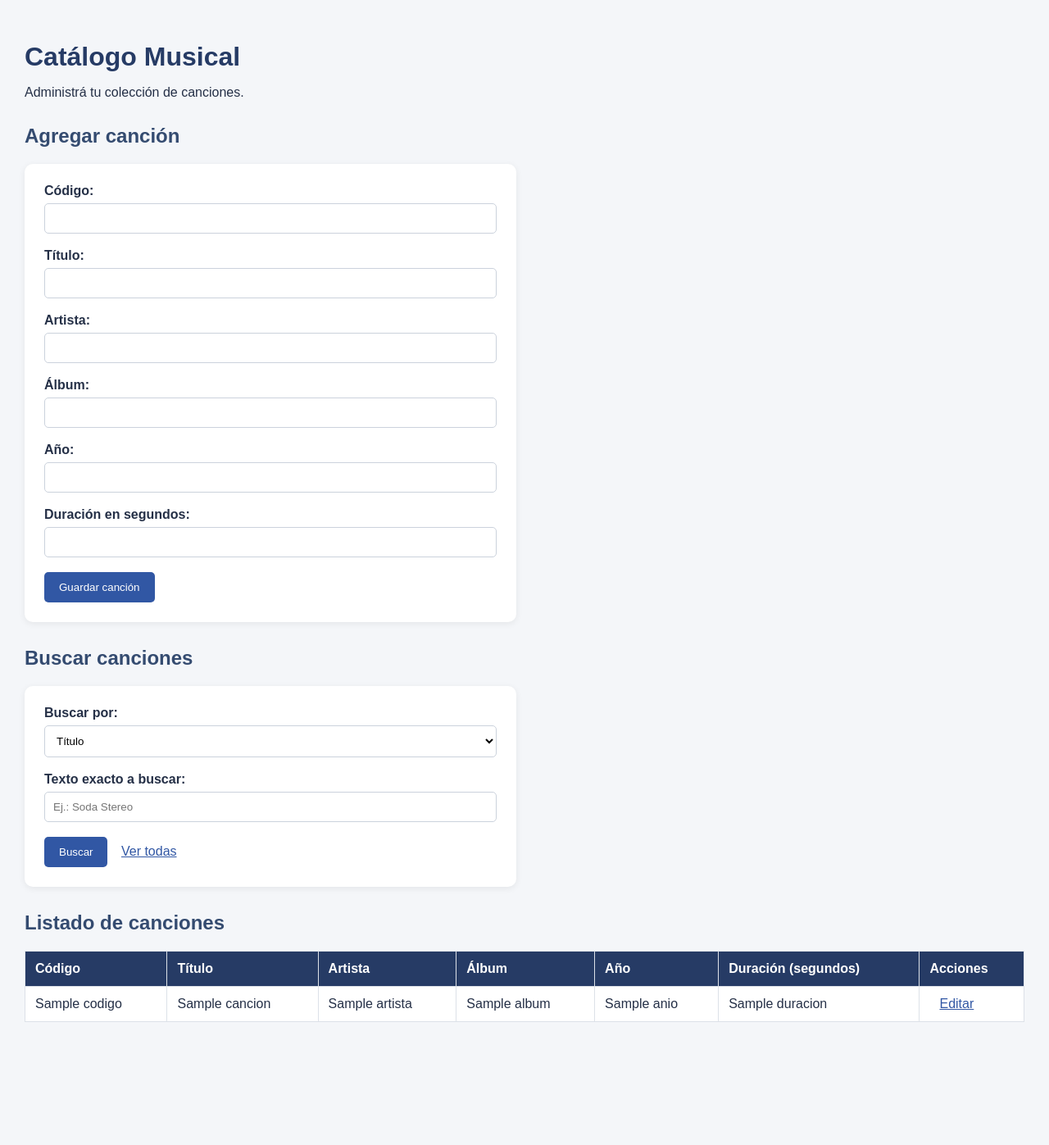
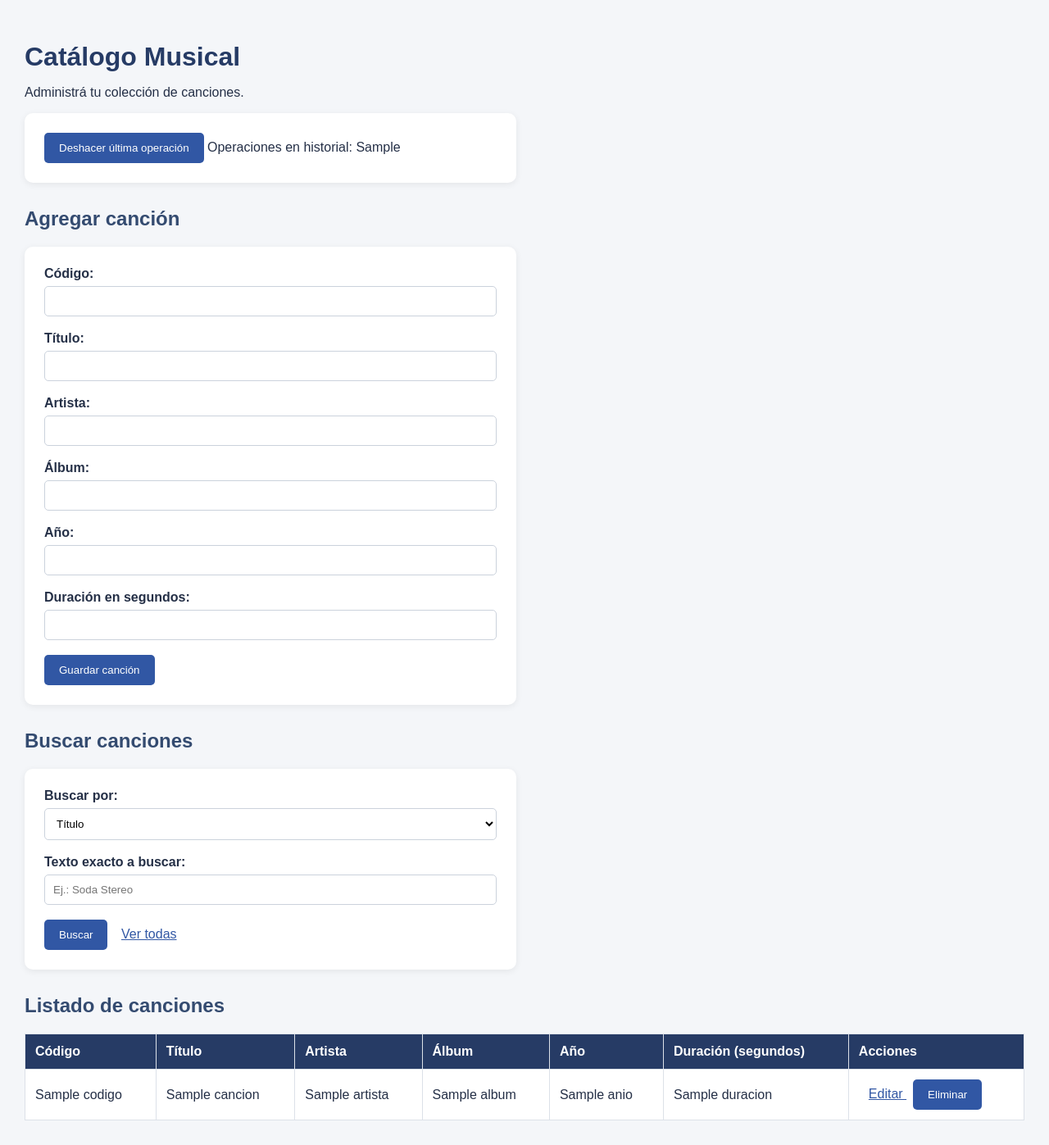
Before and after one commit to davidlobosedu/catalogo-musica, a Flask app: template templates/index.html in a window 1280 px wide. Shown: the whole page at 82% size. Before the commit the page ends 1247 px from the top, so only its background shows below. Run offline with Flask 3, Linux system fonts and the light colour scheme; the template is opened without the code that fills it: most values are stand-ins (such as "Sample title", 1, 10 or a date in 2020).

Commit message:
Implementar deshacer operaciones del catalogo

```diff
--- a/app.py
+++ b/app.py
@@ -4,6 +4,8 @@ from flask import Flask, render_template, request, redirect, url_for, flash
 from repositories.cancion_repository import CancionRepository
 from models.cancion import Cancion
 from services.catalogo import Catalogo
+from services.historial import HistorialOperaciones
+from services.gestor_deshacer import GestorDeshacer
 
 
 app = Flask(__name__)
@@ -12,11 +14,31 @@ app.secret_key = "clave-desarrollo-catalogo-musical"
 repositorio = CancionRepository()
 catalogo = Catalogo()
 
+historial = HistorialOperaciones()
+gestor_deshacer = GestorDeshacer(repositorio, historial)
+
+
+def convertir_cancion_a_diccionario(cancion):
+    """Convertir una canción en un diccionario para el historial."""
+    return {
+        "codigo": cancion.codigo,
+        "titulo": cancion.titulo,
+        "artista": cancion.artista,
+        "album": cancion.album,
+        "anio": cancion.anio,
+        "duracion": cancion.duracion
+    }
+
 
 @app.route("/")
 def inicio():
     canciones = repositorio.obtener_todas()
-    return render_template("index.html", canciones=canciones)
+
+    return render_template(
+        "index.html",
+        canciones=canciones,
+        cantidad_historial=historial.cantidad()
+    )
 
 
 @app.route("/buscar", methods=["GET"])
@@ -36,7 +58,8 @@ def buscar_canciones():
             criterio_busqueda=criterio,
             valor_busqueda=valor,
             comparaciones=comparaciones,
-            busqueda_realizada=True
+            busqueda_realizada=True,
+            cantidad_historial=historial.cantidad()
         )
 
     except ValueError as error:
@@ -57,6 +80,12 @@ def agregar_cancion():
         )
 
         repositorio.insertar(cancion)
+
+        historial.registrar(
+            "agregar",
+            {"codigo": cancion.codigo}
+        )
+
         flash("Canción agregada correctamente.", "exito")
 
     except ValueError as error:
@@ -82,6 +111,8 @@ def editar_cancion(codigo):
 
     if request.method == "POST":
         try:
+            datos_anteriores = convertir_cancion_a_diccionario(cancion)
+
             cancion_actualizada = Cancion(
                 codigo=codigo,
                 titulo=request.form["titulo"].strip(),
@@ -91,10 +122,18 @@ def editar_cancion(codigo):
                 duracion=int(request.form["duracion"])
             )
 
-            repositorio.modificar(cancion_actualizada)
-            flash("Canción modificada correctamente.", "exito")
+            modificada = repositorio.modificar(cancion_actualizada)
 
-            return redirect(url_for("inicio"))
+            if modificada:
+                historial.registrar(
+                    "modificar",
+                    {"anterior": datos_anteriores}
+                )
+
+                flash("Canción modificada correctamente.", "exito")
+                return redirect(url_for("inicio"))
+
+            flash("No se pudo modificar la canción.", "error")
 
         except ValueError as error:
             flash(
@@ -108,15 +147,20 @@ def editar_cancion(codigo):
 @app.route("/eliminar/<int:codigo>", methods=["POST"])
 def eliminar_cancion(codigo):
     try:
-        eliminado = repositorio.eliminar(codigo)
+        cancion = repositorio.obtener_por_codigo(codigo)
 
-        if eliminado:
+        if cancion is None:
+            flash("No se encontró la canción.", "error")
+            return redirect(url_for("inicio"))
+
+        datos_cancion = convertir_cancion_a_diccionario(cancion)
+        eliminada = repositorio.eliminar(codigo)
+
+        if eliminada:
+            historial.registrar("eliminar", datos_cancion)
             flash("Canción eliminada correctamente.", "exito")
         else:
-            flash(
-                "No se encontró la canción que intentás eliminar.",
-                "error"
-            )
+            flash("No se pudo eliminar la canción.", "error")
 
     except Exception as error:
         flash(
@@ -127,5 +171,24 @@ def eliminar_cancion(codigo):
     return redirect(url_for("inicio"))
 
 
+@app.route("/deshacer", methods=["POST"])
+def deshacer_operacion():
+    try:
+        exito, mensaje = gestor_deshacer.deshacer()
+
+        if exito:
+            flash(mensaje, "exito")
+        else:
+            flash(mensaje, "error")
+
+    except Exception as error:
+        flash(
+            f"No se pudo deshacer la operación: {error}",
+            "error"
+        )
+
+    return redirect(url_for("inicio"))
+
+
 if __name__ == "__main__":
     app.run(debug=True)
--- a/static/estilos.css
+++ b/static/estilos.css
@@ -21,12 +21,25 @@ h2 {
     color: #344b70;
 }
 
+/* Formularios principales */
 form {
     max-width: 600px;
     padding: 24px;
     background-color: white;
     border-radius: 10px;
     box-shadow: 0 2px 8px #00000012;
+}
+
+/* Formulario pequeño de eliminación dentro de la tabla */
+table form {
+    display: inline;
+    max-width: none;
+    margin: 0;
+    padding: 0;
+    background: transparent;
+    border: none;
+    border-radius: 0;
+    box-shadow: none;
 }
 
 label {
@@ -51,6 +64,13 @@ button {
     cursor: pointer;
 }
 
+button:disabled {
+    background-color: #cccccc;
+    color: #666666;
+    cursor: not-allowed;
+    opacity: 0.6;
+}
+
 button:hover {
     background-color: #243f7b;
 }
@@ -62,10 +82,12 @@ table {
     margin-top: 15px;
 }
 
-th, td {
+th,
+td {
     padding: 12px;
     border: 1px solid #dce1e8;
     text-align: left;
+    vertical-align: middle;
 }
 
 th {
@@ -76,7 +98,6 @@ th {
 tr:nth-child(even) {
     background-color: #f0f3f8;
 }
-
 
 select {
     width: 100%;
@@ -90,3 +111,8 @@ a {
     margin-left: 12px;
     color: #3157a4;
 }
+
+/* Evita que los botones de acciones queden demasiado juntos */
+table td form button {
+    margin-left: 8px;
+}
--- a/templates/index.html
+++ b/templates/index.html
@@ -12,6 +12,21 @@
 <body>
     <h1>Catálogo Musical</h1>
     <p>Administrá tu colección de canciones.</p>
+
+    <form action="{{ url_for('deshacer_operacion') }}" method="POST">
+
+         <button
+            type="submit"
+            {% if cantidad_historial == 0 %}disabled{% endif %}
+         >
+            Deshacer última operación
+        </button>
+
+        <span>
+               Operaciones en historial: {{ cantidad_historial }}
+        </span>
+
+    </form>
 
     <!-- Mensajes del sistema -->
     {% with mensajes = get_flashed_messages(with_categories=true) %}
@@ -114,14 +129,21 @@
                         <td>{{ cancion.anio }}</td>
                         <td>{{ cancion.duracion }}</td>
 
-                        <td>
-                            <a href="{{ url_for(
-                                'editar_cancion',
-                                codigo=cancion.codigo
-                            ) }}">
+                       <td>
+                            <a href="{{ url_for('editar_cancion', codigo=cancion.codigo) }}">
                                 Editar
                             </a>
-                        </td>
+
+                            <form
+                                action="{{ url_for('eliminar_cancion', codigo=cancion.codigo) }}"
+                                method="POST"
+                                style="display: inline;"
+                                onsubmit="return confirm('¿Estás seguro de que querés eliminar esta canción?');"
+                            >
+                                <button type="submit">Eliminar</button>
+                            </form>
+
+                       </td>
                     </tr>
                 {% endfor %}
             </tbody>
```
Also changed, not shown: services/gestor_deshacer.py (added, +41 -0 lines).
